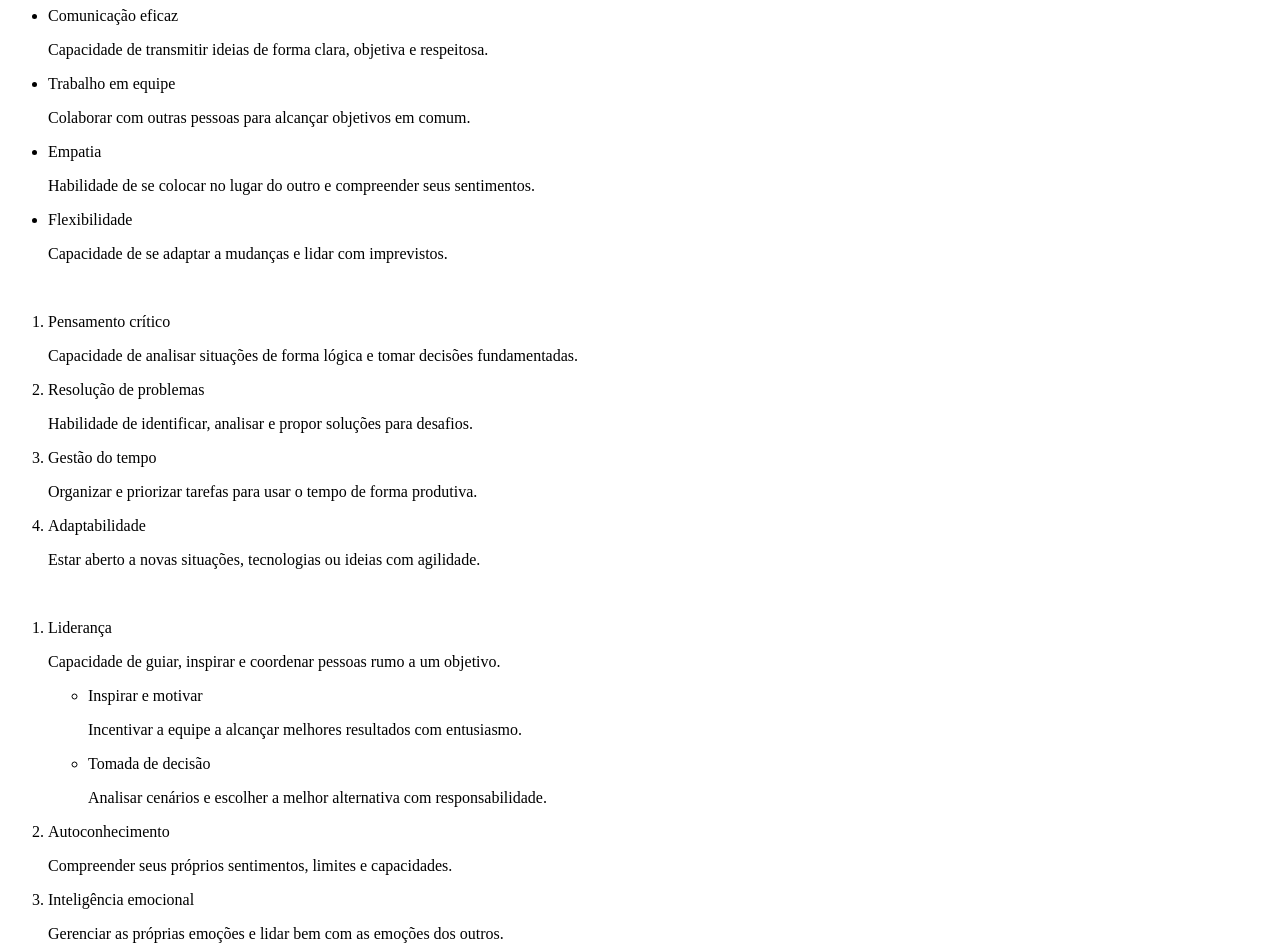
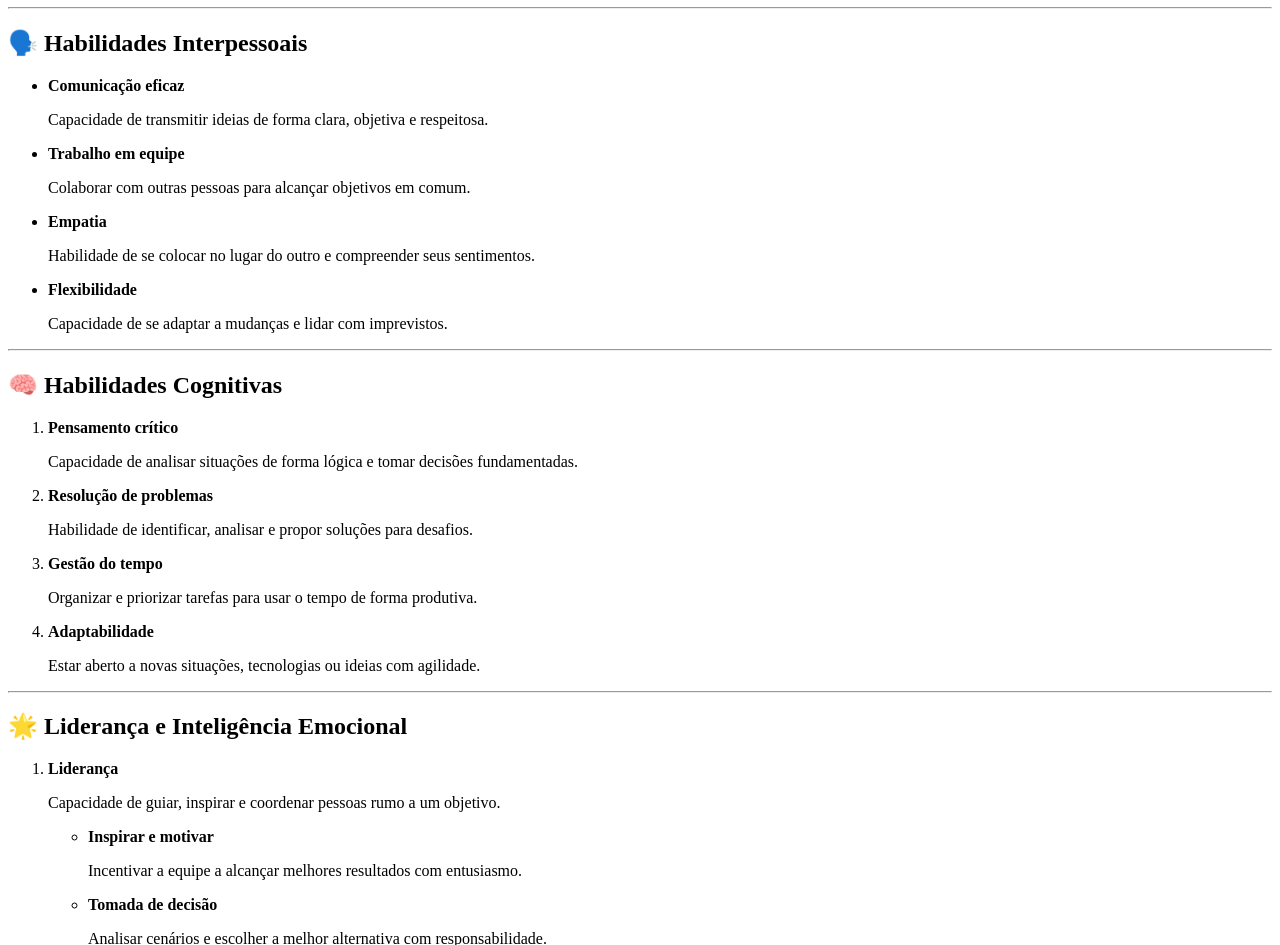
Before and after one commit to White-KD/lista-soft-skills, a plain HTML site: page index.html in a window 1280 px wide. Shown: the part 73-1018 px from the top of the page. Drawn offline with Linux system fonts and the light colour scheme.

Commit message:
Update index.html

```diff
--- a/index.html
+++ b/index.html
@@ -1,75 +1,84 @@
 <!DOCTYPE html>
 <html lang="pt-br">
 <head>
-    <!-- Definindo o tipo de codificação de caracteres (UTF-8) e o idioma da página (português do Brasil) -->
     <meta charset="UTF-8">
     <meta name="viewport" content="width=device-width, initial-scale=1.0">
-    <!-- Definindo o título da página que aparece na aba do navegador -->
     <title>Exemplo de Listas - Soft Skills</title>
 </head>
 <body>
 
     <!-- DUVIDO A PROFESSORA LER ISSO -->
 
-    <!-- Cabeçalho da página -->
-    <h1>Exemplo de algumas SoftSkills</h1>
+    <!-- Título principal -->
+    <h1 style="text-align: center;">Exemplo de algumas Soft Skills</h1>
+    <hr>
 
-    <!-- Lista não ordenada (com marcadores) -->
+    <!-- Seção 1: Habilidades interpessoais -->
+    <h2>🗣️ Habilidades Interpessoais</h2>
     <ul>
-        <li>Comunicação eficaz
+        <li><strong>Comunicação eficaz</strong>
             <p>Capacidade de transmitir ideias de forma clara, objetiva e respeitosa.</p>
         </li>
-        <li>Trabalho em equipe
+        <li><strong>Trabalho em equipe</strong>
             <p>Colaborar com outras pessoas para alcançar objetivos em comum.</p>
         </li>
-        <li>Empatia
+        <li><strong>Empatia</strong>
             <p>Habilidade de se colocar no lugar do outro e compreender seus sentimentos.</p>
         </li>
-        <li>Flexibilidade
+        <li><strong>Flexibilidade</strong>
             <p>Capacidade de se adaptar a mudanças e lidar com imprevistos.</p>
         </li>
     </ul>
 
-    <br>
+    <hr>
 
-    <!-- Lista ordenada (numerada) -->
+    <!-- Seção 2: Habilidades cognitivas -->
+    <h2>🧠 Habilidades Cognitivas</h2>
     <ol>
-        <li>Pensamento crítico
+        <li><strong>Pensamento crítico</strong>
             <p>Capacidade de analisar situações de forma lógica e tomar decisões fundamentadas.</p>
         </li>
-        <li>Resolução de problemas
+        <li><strong>Resolução de problemas</strong>
             <p>Habilidade de identificar, analisar e propor soluções para desafios.</p>
         </li>
-        <li>Gestão do tempo
+        <li><strong>Gestão do tempo</strong>
             <p>Organizar e priorizar tarefas para usar o tempo de forma produtiva.</p>
         </li>
-        <li>Adaptabilidade
+        <li><strong>Adaptabilidade</strong>
             <p>Estar aberto a novas situações, tecnologias ou ideias com agilidade.</p>
         </li>
     </ol>
 
-    <br>
+    <hr>
 
-    <!-- Lista ordenada com uma lista não ordenada dentro de um item numerado -->
+    <!-- Seção 3: Liderança e Inteligência Emocional -->
+    <h2>🌟 Liderança e Inteligência Emocional</h2>
     <ol>
-        <li>Liderança
+        <li><strong>Liderança</strong>
             <p>Capacidade de guiar, inspirar e coordenar pessoas rumo a um objetivo.</p>
             <ul>
-                <li>Inspirar e motivar
+                <li><strong>Inspirar e motivar</strong>
                     <p>Incentivar a equipe a alcançar melhores resultados com entusiasmo.</p>
                 </li>
-                <li>Tomada de decisão
+                <li><strong>Tomada de decisão</strong>
                     <p>Analisar cenários e escolher a melhor alternativa com responsabilidade.</p>
                 </li>
             </ul>
         </li>
-        <li>Autoconhecimento
+        <li><strong>Autoconhecimento</strong>
             <p>Compreender seus próprios sentimentos, limites e capacidades.</p>
         </li>
-        <li>Inteligência emocional
+        <li><strong>Inteligência emocional</strong>
             <p>Gerenciar as próprias emoções e lidar bem com as emoções dos outros.</p>
         </li>
     </ol>
 
+    <hr>
+    <p style="text-align: center;">Página desenvolvida com 💡 por mim mesmo.</p>
+
 </body>
 </html>
+
+
+</body>
+</html>
```
